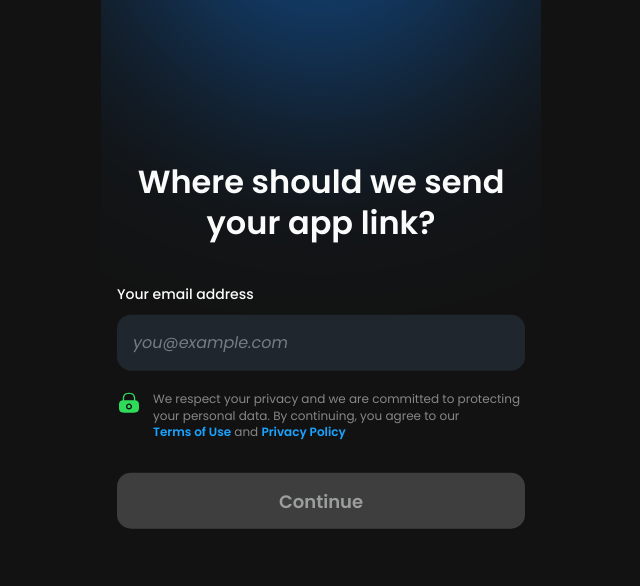
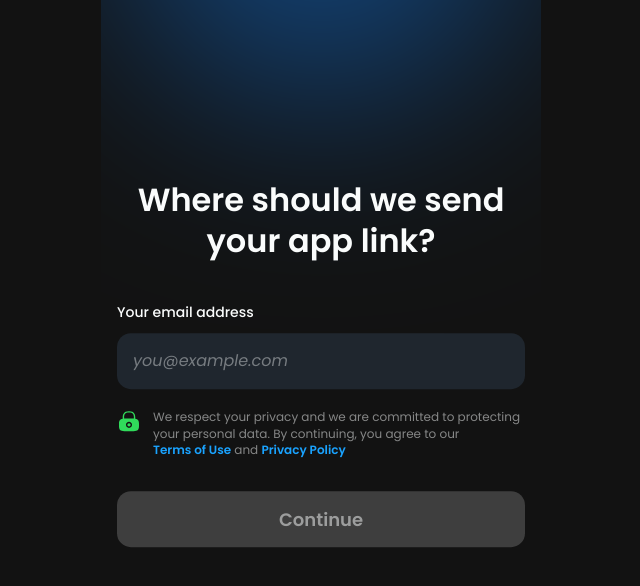
Before and after one commit to eugenekhristo/security-issues-vpn, a React (Vite) app: page /step-5 in a window 1280 px wide. Shown: the top 586 px of the page, without its empty margins (319-959 px from the left). Built offline with nearby package versions, Linux system fonts and the light colour scheme; no server answers.

Commit message:
Step 5 styles fixed

```diff
--- a/src/styles/index.scss
+++ b/src/styles/index.scss
@@ -1036,7 +1036,7 @@ ul {
   // }
 
   .wrapper {
-    transform: translateY(-15%);
+    transform: translateY(-10%);
 
     h2 {
       color: #fafcfc;
```
